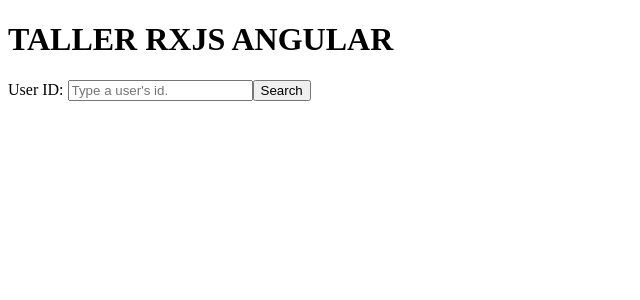
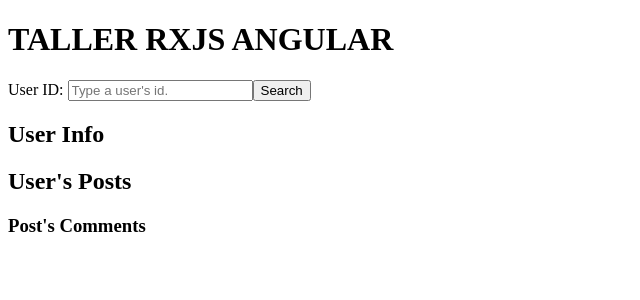
Before and after one commit to diego4lbarracin/RXJS, an Angular app in the folder tallerRXJSAngular/: page / in a window 1280 px wide. Shown: the top 300 px of the page, without its empty margins (0-640 px from the left). Built offline with nearby package versions, Linux system fonts and the light colour scheme.

Commit message:
Feature: Fetches everything properly.

```diff
--- a/tallerRXJSAngular/src/app/app.component.html
+++ b/tallerRXJSAngular/src/app/app.component.html
@@ -12,12 +12,15 @@
   </form>
 </div>
 <!-- User Component -->
+<h2>User Info</h2>
 <app-user [user]="user$ | async"></app-user>
 <!-- Post Component -->
+<h2>User's Posts</h2>
 <ng-container *ngIf="posts$ | async as posts">
   <app-post [posts]="posts"></app-post>
 </ng-container>
 <!-- Comments Component -->
+<h3>Post's Comments</h3>
 <ng-container *ngIf="comments$ | async as comments">
   <app-comments [comments]="comments"></app-comments>
 </ng-container>
--- a/tallerRXJSAngular/src/app/app.component.ts
+++ b/tallerRXJSAngular/src/app/app.component.ts
@@ -44,11 +44,13 @@ export class AppComponent implements OnInit {
 
   getComments(postIds: number[]) {
     const commentRequests = postIds.map((postId) =>
-      this.http.get<Comment[]>(`${this.ROOT_URL}comments/post/${postId}`)
+      this.http.get<{ comments: Comment[] }>(
+        `${this.ROOT_URL}comments/post/${postId}`
+      )
     );
 
     this.comments$ = forkJoin(commentRequests).pipe(
-      map((commentArrays) => commentArrays.flat())
+      map((responses) => responses.flatMap((response) => response.comments))
     );
 
     this.comments$.subscribe((comments) => {
--- a/tallerRXJSAngular/src/app/app.module.ts
+++ b/tallerRXJSAngular/src/app/app.module.ts
@@ -6,10 +6,10 @@ import { HttpClientModule } from '@angular/common/http';
 import { AppComponent } from './app.component';
 import { UserComponent } from './user/user.component';
 import { PostComponent } from './post/post.component';
-import { CommentsComponent } from './comment/comment.component';
+import { CommentComponent } from './comment/comment.component';
 
 @NgModule({
-  declarations: [AppComponent, UserComponent, PostComponent, CommentsComponent],
+  declarations: [AppComponent, UserComponent, PostComponent, CommentComponent],
   imports: [BrowserModule, FormsModule, HttpClientModule],
   providers: [],
   bootstrap: [AppComponent],
--- a/tallerRXJSAngular/src/app/comment/comment.component.html
+++ b/tallerRXJSAngular/src/app/comment/comment.component.html
@@ -1,8 +1,7 @@
 <div *ngIf="comments">
   <div *ngFor="let comment of comments">
-    <p>{{ comment.body }}</p>
     <p *ngIf="comment.user">By: {{ comment.user.username }}</p>
-    <!-- Debugging statement -->
-    <pre>{{ comment | json }}</pre>
+    <p>Comment: {{ comment.body }}</p>
+    <p>Likes: {{ comment.likes }}</p>
   </div>
 </div>
--- a/tallerRXJSAngular/src/app/comment/comment.component.ts
+++ b/tallerRXJSAngular/src/app/comment/comment.component.ts
@@ -6,7 +6,7 @@ import { Comment } from '../model/Comment';
   templateUrl: './comment.component.html',
   styleUrls: ['./comment.component.css'],
 })
-export class CommentsComponent {
+export class CommentComponent {
   @Input() comments!: Comment[];
   ngOnChanges(changes: SimpleChanges) {
     if (changes['comments']) {
```
